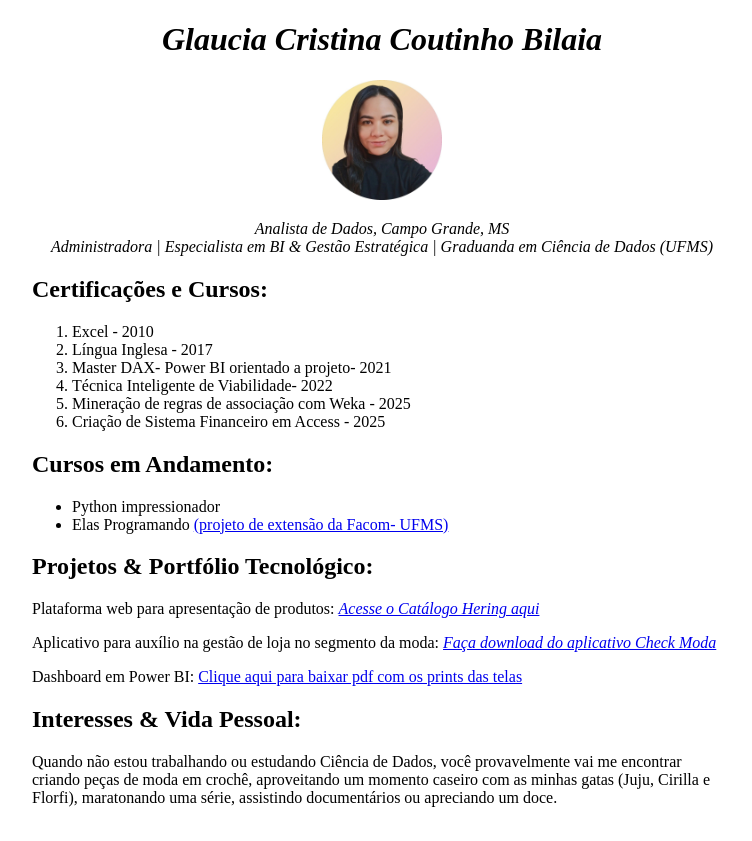
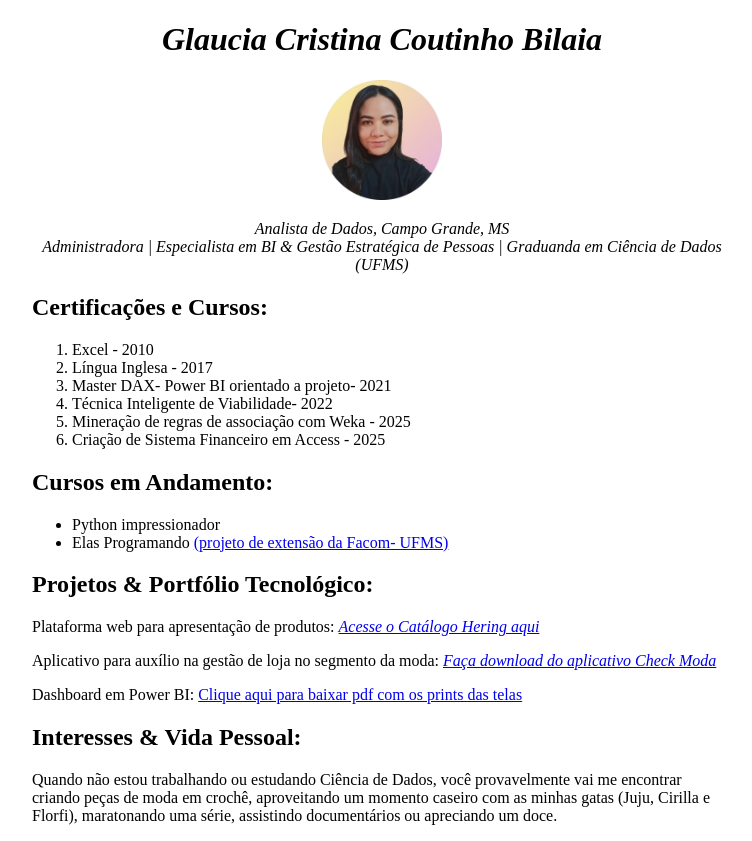
Before and after one commit to GlauciaBilaia/apresentacao, a plain HTML site: page index.html in a window 1280 px wide. Shown: the whole page, without its empty margins (258-1010 px from the left). Drawn offline with Linux system fonts and the light colour scheme.

Commit message:
Fix HTML formatting and update personal information

```diff
--- a/index.html
+++ b/index.html
@@ -12,7 +12,7 @@
     <h1><strong><em>Glaucia Cristina Coutinho Bilaia</em></strong></h1>
     <img src="Glaucia.jpeg" alt="Essa sou eu" style="width: 120px; height: 120px;">
     <p class="meu_texto"><em>Analista de Dados, Campo Grande, MS<br>
-        Administradora | Especialista em BI & Gestão Estratégica | Graduanda em Ciência de Dados (UFMS)<br>
+        Administradora | Especialista em BI & Gestão Estratégica de Pessoas | Graduanda em Ciência de Dados (UFMS)<br>
     </em></p></div>
     <div class="cursos">
     <h2>Certificações e Cursos:</h2>
```
